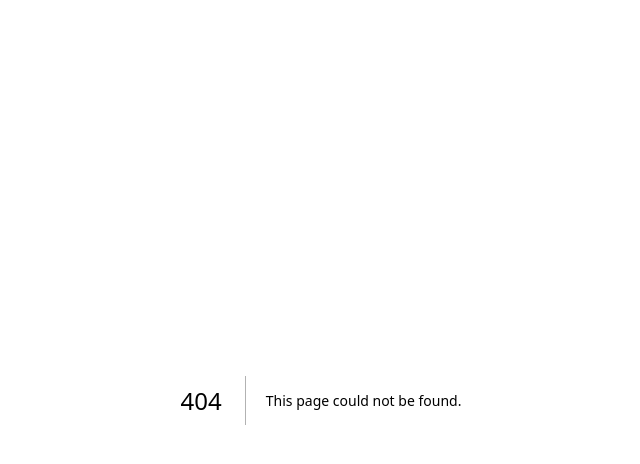
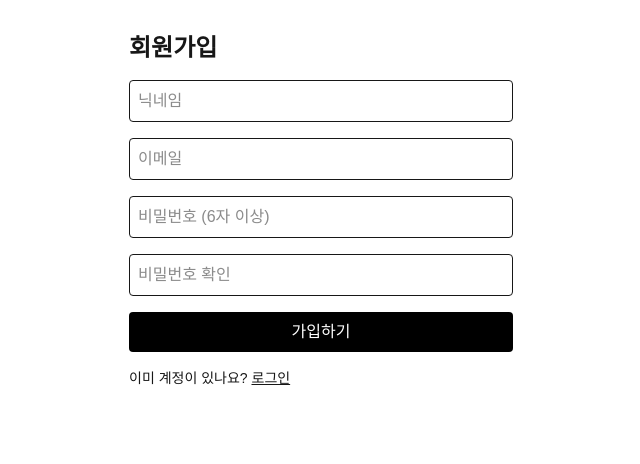
Before and after one commit to keymonlab/kings, a Next.js app: page /signup in a window 1280 px wide. Before the commit this address had no page. Shown: the top 464 px of the page, without its empty margins (319-959 px from the left). Built offline with nearby package versions, Linux system fonts and the light colour scheme; no server answers.

Commit message:
회원가입 페이지 추가 (signup)
- src/app/signup/page.tsx 생성
- 닉네임, 이메일, 비밀번호, 비밀번호 확인 폼
- supabase.auth.signUp + profiles insert
- spec.md 데이터모델(profiles.nickname) 반영

```diff
--- /dev/null
+++ b/src/app/signup/page.tsx
@@ -0,0 +1,77 @@
+'use client'
+
+import { supabase } from '@/utils/supabase'
+import { useRouter } from 'next/navigation'
+import { useState } from 'react'
+
+export default function SignUp() {
+  const [email, setEmail] = useState('')
+  const [nickname, setNickname] = useState('')
+  const [password, setPassword] = useState('')
+  const [confirmPassword, setConfirmPassword] = useState('')
+  const [message, setMessage] = useState('')
+  const router = useRouter()
+
+  const handleSignUp = async (e: React.FormEvent) => {
+    e.preventDefault()
+    setMessage('')
+
+    if (password !== confirmPassword) {
+      setMessage('비밀번호가 일치하지 않습니다.')
+      return
+    }
+
+    const { data, error } = await supabase.auth.signUp({ email, password })
+
+    if (error) {
+      setMessage('오류: ' + error.message)
+      return
+    }
+
+    // profiles 테이블에 닉네임 저장
+    if (data.user) {
+      await supabase.from('profiles').insert({
+        id: data.user.id,
+        nickname,
+      })
+    }
+
+    setMessage('가입 완료. 메인 페이지로 이동합니다.')
+    setTimeout(() => router.push('/'), 1000)
+  }
+
+  return (
+    <main className="p-8 max-w-md mx-auto">
+      <h1 className="text-2xl font-bold mb-4">회원가입</h1>
+      <form onSubmit={handleSignUp} className="space-y-4">
+        <input
+          type="text" placeholder="닉네임" required
+          value={nickname} onChange={(e) => setNickname(e.target.value)}
+          className="border p-2 w-full rounded"
+        />
+        <input
+          type="email" placeholder="이메일" required
+          value={email} onChange={(e) => setEmail(e.target.value)}
+          className="border p-2 w-full rounded"
+        />
+        <input
+          type="password" placeholder="비밀번호 (6자 이상)" required
+          value={password} onChange={(e) => setPassword(e.target.value)}
+          className="border p-2 w-full rounded"
+        />
+        <input
+          type="password" placeholder="비밀번호 확인" required
+          value={confirmPassword} onChange={(e) => setConfirmPassword(e.target.value)}
+          className="border p-2 w-full rounded"
+        />
+        <button type="submit" className="bg-black text-white px-4 py-2 rounded w-full">
+          가입하기
+        </button>
+      </form>
+      {message && <p className="mt-4 text-sm">{message}</p>}
+      <p className="mt-4 text-sm">
+        이미 계정이 있나요? <a href="/login" className="underline">로그인</a>
+      </p>
+    </main>
+  )
+}
```
